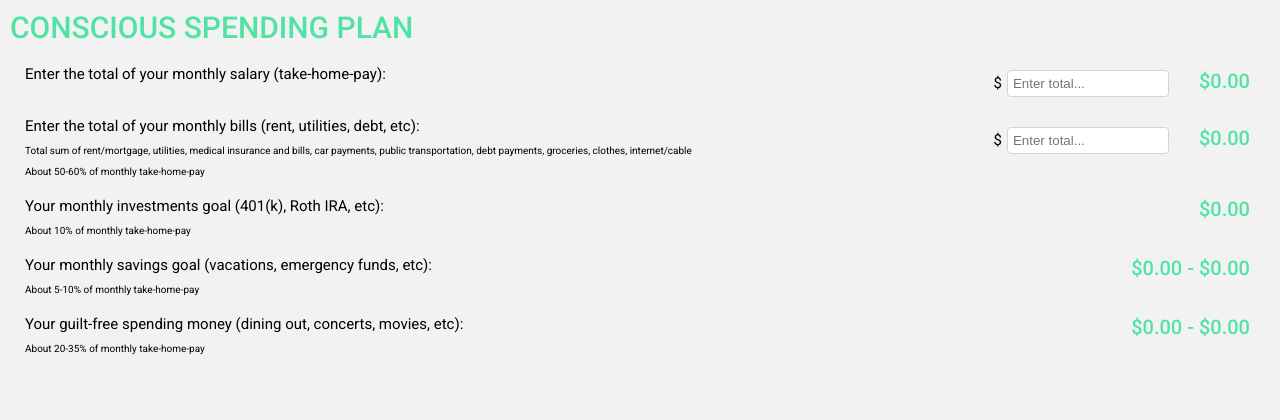
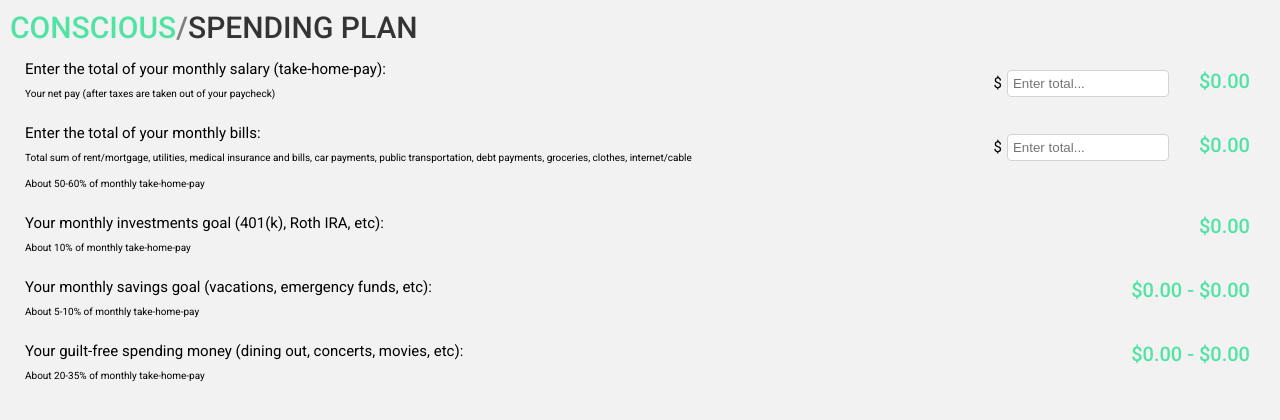
Before and after one commit to megdadkins7/teach-rich, a React (Create React App) app: page / in a window 1280 px wide. Shown: the top 420 px of the page. Built offline with nearby package versions, Linux system fonts and the light colour scheme.

Commit message:
fancier styles added, more information added

```diff
--- a/src/components/FixedCosts.js
+++ b/src/components/FixedCosts.js
@@ -14,7 +14,7 @@ function FixedCosts({ addFixedCosts, fixed }) {
   return (
     <StyledInfoInput>
       <div className='InfoWrapper'>
-        <span className='Info'>Enter the total of your monthly bills (rent, utilities, debt, etc):</span>
+        <span className='Info'>Enter the total of your monthly bills:</span>
         <span className='PercentInfo'>Total sum of rent/mortgage, utilities, medical insurance and bills, car payments, public transportation, debt payments, groceries, clothes, internet/cable</span>
         <span className='PercentInfo'>About 50-60% of monthly take-home-pay</span>
       </div>
--- a/src/components/Header.js
+++ b/src/components/Header.js
@@ -4,11 +4,23 @@ import styled from 'styled-components'
 const StyledHeader = styled.div`
   margin: 5px;
   padding: 5px;
-  .HeaderFont{
+  .HeaderFont {
     text-transform: uppercase;
     font-weight: 500;
     font-size: 3rem;
     color: #51E3A4;
+  }
+  .SlashFont {
+    text-transform: uppercase;
+    font-weight: 500;
+    font-size: 3rem;
+    color: #7d7d7d;
+  }
+  .SpendingFont {
+    text-transform: uppercase;
+    font-weight: 500;
+    font-size: 3rem;
+    color: #343434
   }
 `;
 
@@ -16,7 +28,9 @@ function Header() {
   return (
     <StyledHeader>
       <div className='HeaderWrapper'>
-        <span className='HeaderFont'>Conscious Spending Plan</span>
+        <span className='HeaderFont'>Conscious</span>
+        <span className='SlashFont'>/</span>
+        <span className='SpendingFont'>Spending Plan</span>
       </div>
     </StyledHeader>
   )
--- a/src/components/Salary.js
+++ b/src/components/Salary.js
@@ -14,7 +14,10 @@ function Salary({ addSalary, salary }) {
 
   return (
     <StyledInfoInput>
-      <span className='Info'>Enter the total of your monthly salary (take-home-pay):</span>
+      <div className='InfoWrapper'>
+        <span className='Info'>Enter the total of your monthly salary (take-home-pay):</span>
+        <span className='PercentInfo'>Your net pay (after taxes are taken out of your paycheck)</span>
+      </div>
       <div className='DollarWrapper'>
       <form onSubmit={handleSubmit}>
         <span className='Dollar'>$</span>
--- a/src/styles/InfoInput.js
+++ b/src/styles/InfoInput.js
@@ -11,6 +11,7 @@ export const StyledInfoInput = styled.div`
     display: block;
     margin: 10px 10px 10px 15px;
     font-size: 1rem;
+    padding-bottom: 5px;
   }
   .DollarWrapper {
     margin-left: auto;
```
